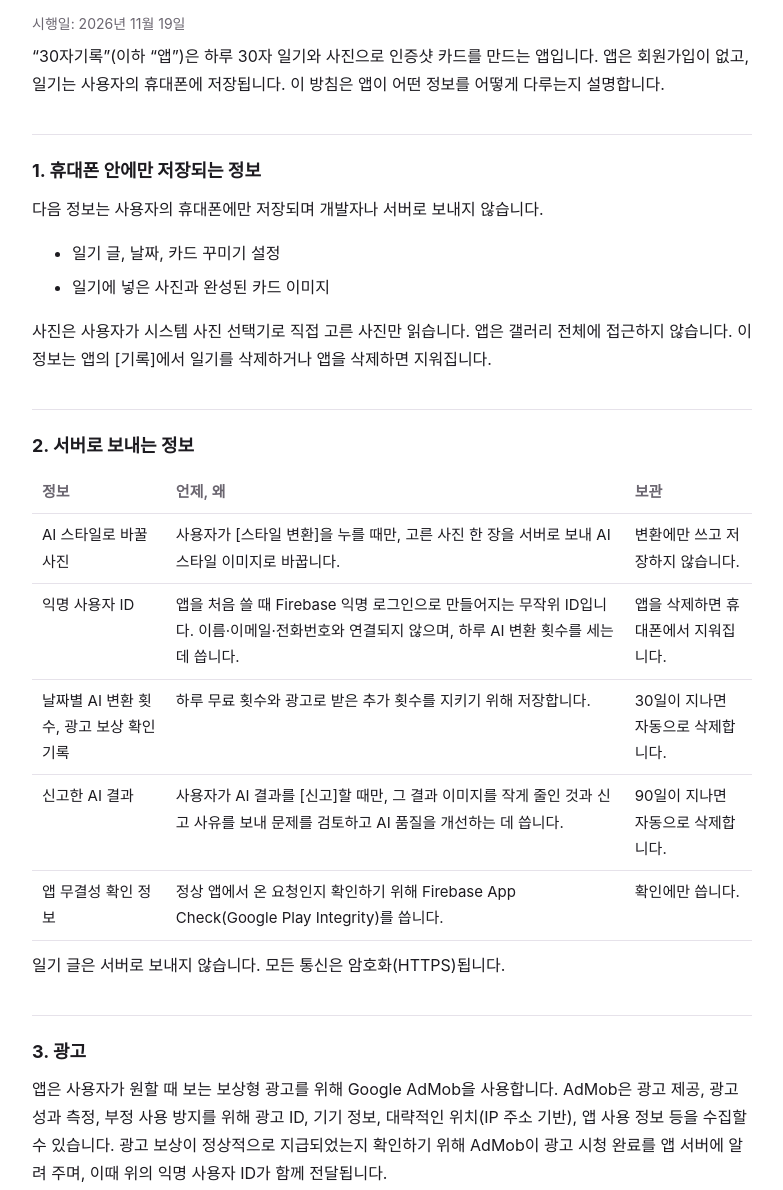
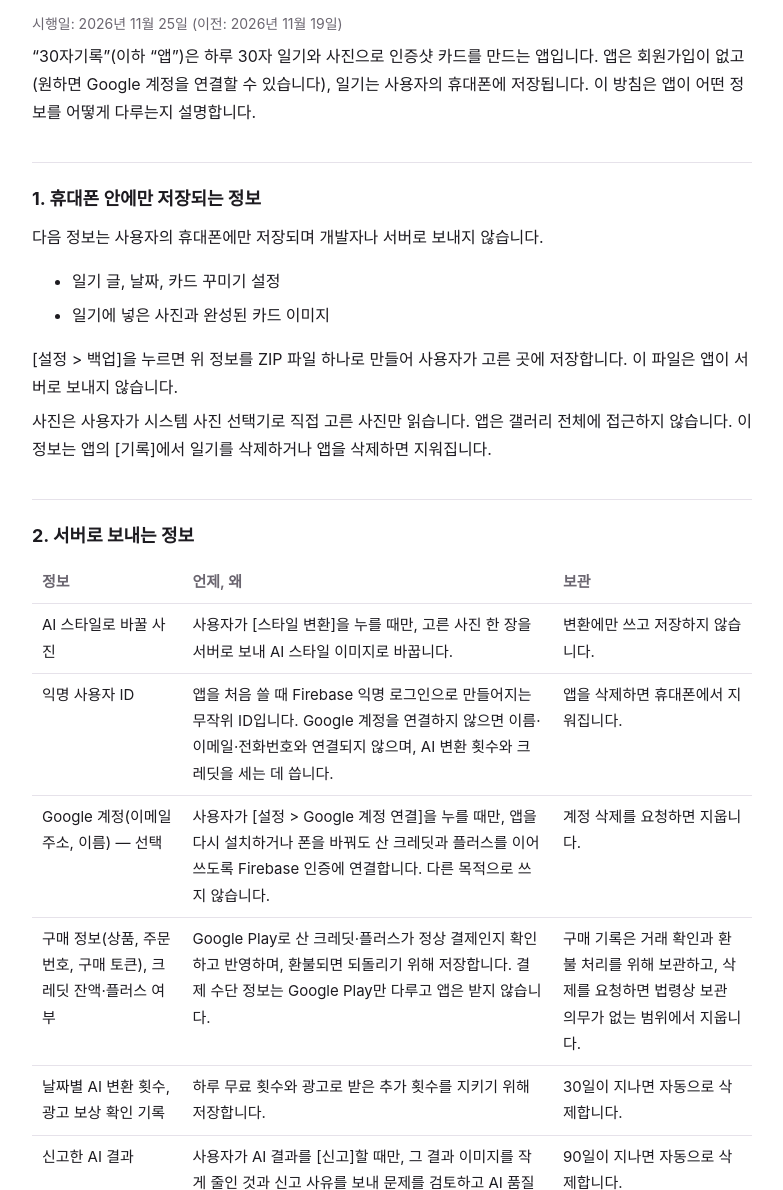
Before and after one commit to kwanghyeon-cpu/thirty-log-privacy, a plain HTML site: page index.html in a window 1280 px wide. Shown: the part 80-1270 px from the top of the page, without its empty margins (248-1031 px from the left). Drawn offline with Linux system fonts and the light colour scheme.

Commit message:
개인정보처리방침 개정(2026-11-25): Google 계정 연결(선택), 인앱 구매 기록, 백업 파일
Co-Authored-By: Claude Opus 5.5 <noreply@anthropic.com>

```diff
--- a/index.html
+++ b/index.html
@@ -22,9 +22,9 @@
 <body>
 <main>
 <h1>30자기록 개인정보처리방침</h1>
-<p class="meta">시행일: 2026년 11월 19일</p>
+<p class="meta">시행일: 2026년 11월 25일 (이전: 2026년 11월 19일)</p>
 
-<p>“30자기록”(이하 “앱”)은 하루 30자 일기와 사진으로 인증샷 카드를 만드는 앱입니다. 앱은 회원가입이 없고, 일기는 사용자의 휴대폰에 저장됩니다. 이 방침은 앱이 어떤 정보를 어떻게 다루는지 설명합니다.</p>
+<p>“30자기록”(이하 “앱”)은 하루 30자 일기와 사진으로 인증샷 카드를 만드는 앱입니다. 앱은 회원가입이 없고(원하면 Google 계정을 연결할 수 있습니다), 일기는 사용자의 휴대폰에 저장됩니다. 이 방침은 앱이 어떤 정보를 어떻게 다루는지 설명합니다.</p>
 
 <h2>1. 휴대폰 안에만 저장되는 정보</h2>
 <p>다음 정보는 사용자의 휴대폰에만 저장되며 개발자나 서버로 보내지 않습니다.</p>
@@ -32,6 +32,7 @@
   <li>일기 글, 날짜, 카드 꾸미기 설정</li>
   <li>일기에 넣은 사진과 완성된 카드 이미지</li>
 </ul>
+<p>[설정 &gt; 백업]을 누르면 위 정보를 ZIP 파일 하나로 만들어 사용자가 고른 곳에 저장합니다. 이 파일은 앱이 서버로 보내지 않습니다.</p>
 <p>사진은 사용자가 시스템 사진 선택기로 직접 고른 사진만 읽습니다. 앱은 갤러리 전체에 접근하지 않습니다. 이 정보는 앱의 [기록]에서 일기를 삭제하거나 앱을 삭제하면 지워집니다.</p>
 
 <h2>2. 서버로 보내는 정보</h2>
@@ -44,8 +45,18 @@
   </tr>
   <tr>
     <td>익명 사용자 ID</td>
-    <td>앱을 처음 쓸 때 Firebase 익명 로그인으로 만들어지는 무작위 ID입니다. 이름·이메일·전화번호와 연결되지 않으며, 하루 AI 변환 횟수를 세는 데 씁니다.</td>
+    <td>앱을 처음 쓸 때 Firebase 익명 로그인으로 만들어지는 무작위 ID입니다. Google 계정을 연결하지 않으면 이름·이메일·전화번호와 연결되지 않으며, AI 변환 횟수와 크레딧을 세는 데 씁니다.</td>
     <td>앱을 삭제하면 휴대폰에서 지워집니다.</td>
+  </tr>
+  <tr>
+    <td>Google 계정(이메일 주소, 이름) — 선택</td>
+    <td>사용자가 [설정 &gt; Google 계정 연결]을 누를 때만, 앱을 다시 설치하거나 폰을 바꿔도 산 크레딧과 플러스를 이어 쓰도록 Firebase 인증에 연결합니다. 다른 목적으로 쓰지 않습니다.</td>
+    <td>계정 삭제를 요청하면 지웁니다.</td>
+  </tr>
+  <tr>
+    <td>구매 정보(상품, 주문 번호, 구매 토큰), 크레딧 잔액·플러스 여부</td>
+    <td>Google Play로 산 크레딧·플러스가 정상 결제인지 확인하고 반영하며, 환불되면 되돌리기 위해 저장합니다. 결제 수단 정보는 Google Play만 다루고 앱은 받지 않습니다.</td>
+    <td>구매 기록은 거래 확인과 환불 처리를 위해 보관하고, 삭제를 요청하면 법령상 보관 의무가 없는 범위에서 지웁니다.</td>
   </tr>
   <tr>
     <td>날짜별 AI 변환 횟수, 광고 보상 확인 기록</td>
@@ -75,6 +86,7 @@
   <tr><th>받는 곳</th><th>하는 일</th></tr>
   <tr><td>Google (Firebase, Google Cloud, Vertex AI)</td><td>익명 로그인, 앱 무결성 확인, 변환 횟수 저장, AI 이미지 변환</td></tr>
   <tr><td>Google (AdMob)</td><td>보상형 광고 제공과 광고 시청 확인</td></tr>
+  <tr><td>Google (Google Play 결제)</td><td>인앱 결제 처리, 구매 확인, 환불 알림</td></tr>
 </table>
 <p>개발자는 위 목적 외에 개인정보를 다른 사람에게 팔거나 제공하지 않습니다.</p>
 
@@ -86,6 +98,7 @@
   <li>AI 변환을 쓰지 않으면 사진은 휴대폰 밖으로 나가지 않습니다. 원본 사진만으로도 일기를 쓰고 저장할 수 있습니다.</li>
   <li>일기와 사진은 [기록]에서 삭제하거나 앱을 삭제하면 지워집니다.</li>
   <li>서버의 변환 횟수 기록은 30일, 신고 기록은 90일 뒤 자동으로 지워지며, 그 전에 지우기를 원하면 아래 연락처로 요청할 수 있습니다.</li>
+  <li>Google 계정 연결과 크레딧·구매 기록의 삭제는 아래 연락처로 요청할 수 있습니다. 삭제하면 남은 크레딧과 플러스도 사라집니다.</li>
 </ul>
 
 <h2>7. 바뀌는 경우</h2>
```
